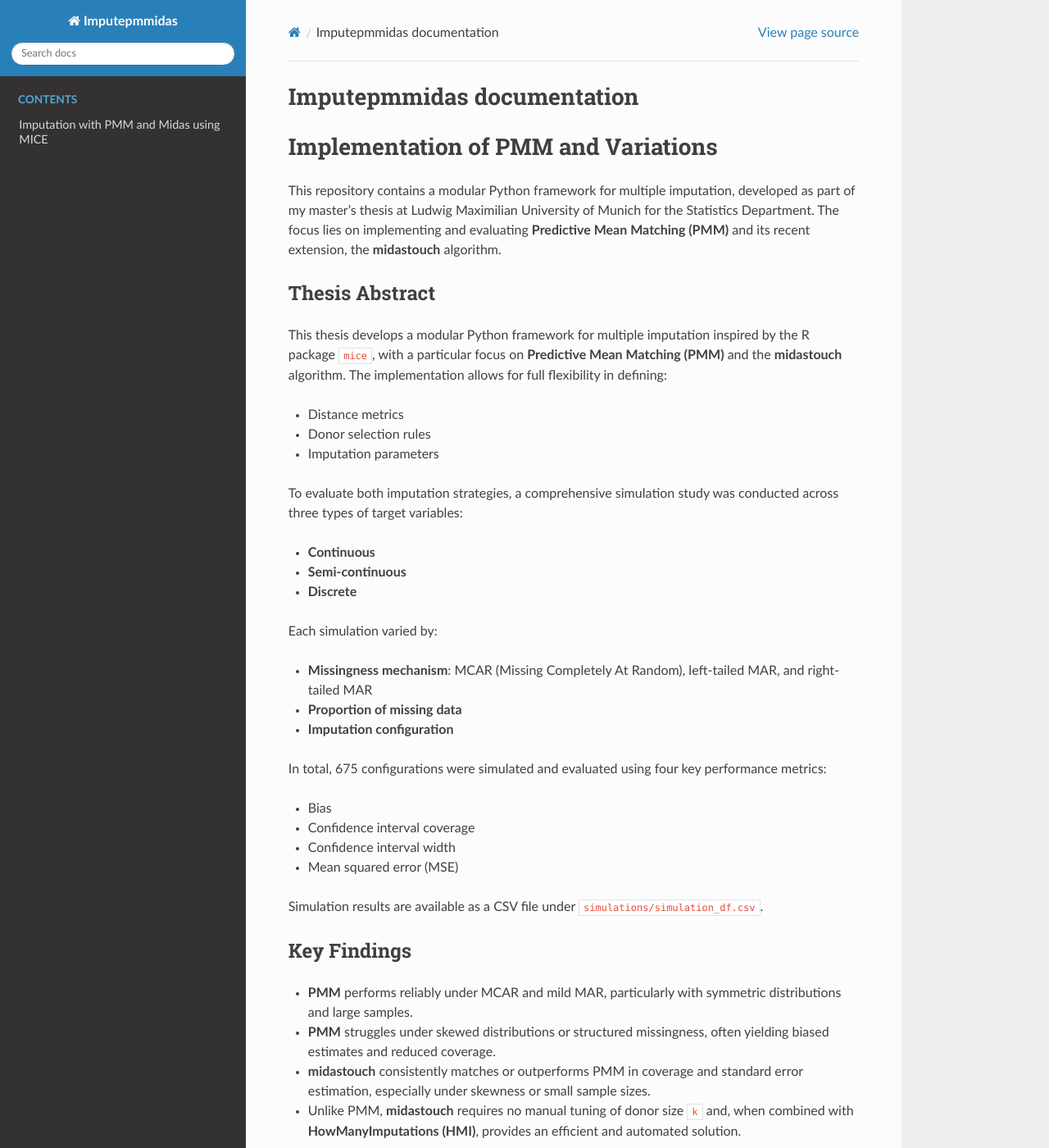
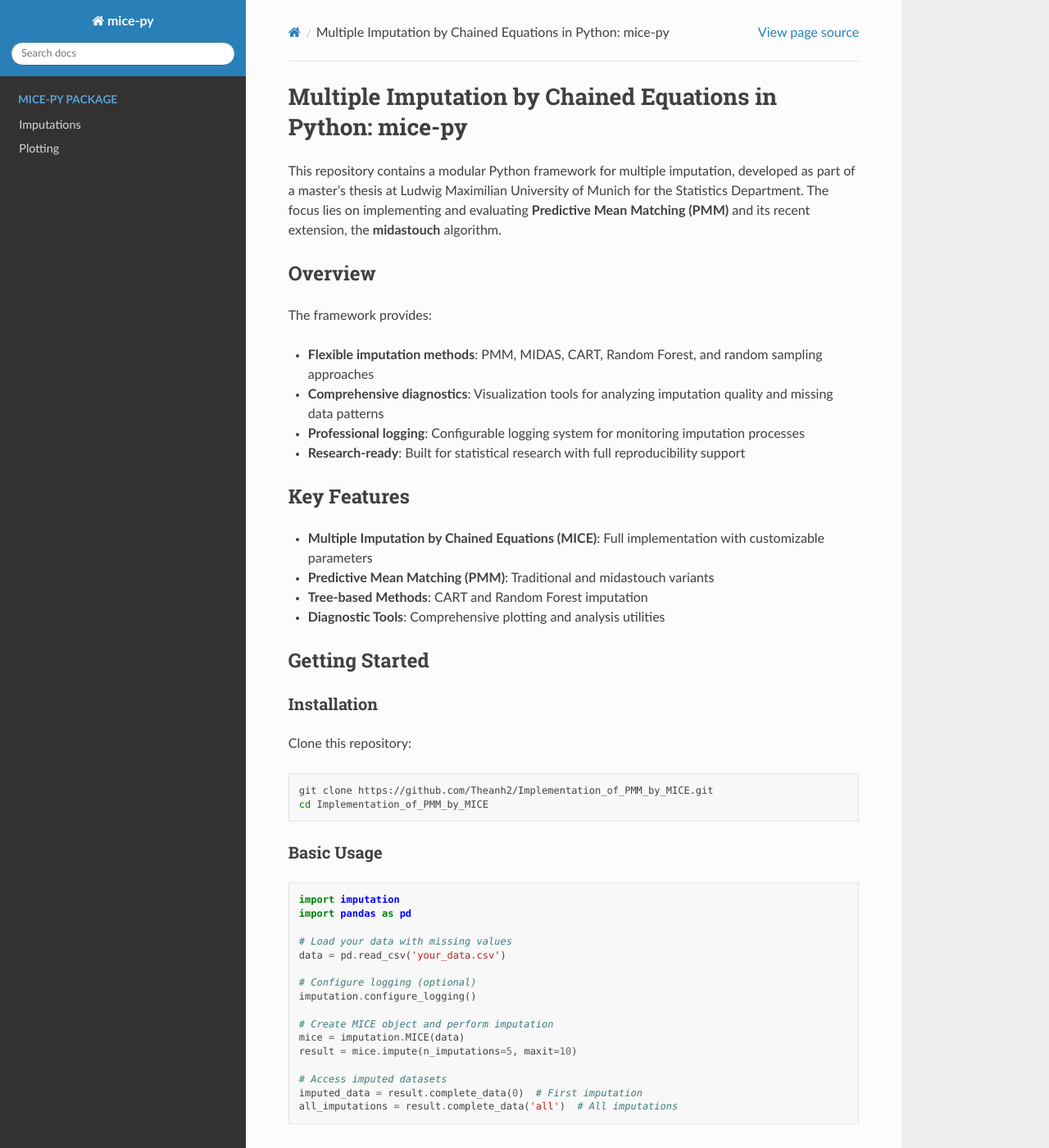
Before and after one commit to Theanh2/Implementation_of_PMM_by_MICE, a Sphinx documentation site: the page built from docs/source/index.rst, in a window 1280 px wide and 1400 px high. Shown: the whole window at 82% size. Built offline with Sphinx 7.4.7 and the Read the Docs theme 3.1.0, drawn with Linux system fonts in a browser that asks for light colours; some of the changed text lies outside the part shown.

Commit message:
docs first version

```diff
--- a/docs/source/conf.py
+++ b/docs/source/conf.py
@@ -9,9 +9,7 @@ import os
 import sys
 sys.path.insert(0, os.path.abspath('../..'))
 
-project = 'Imputepmmidas'
-copyright = '2025, The Anh Vu'
-author = 'The Anh Vu'
+project = 'mice-py'
 release = '0.1.0'
 
 # -- General configuration ---------------------------------------------------
--- a/docs/source/index.rst
+++ b/docs/source/index.rst
@@ -1,53 +1,25 @@
-.. Imputepmmidas documentation master file, created by
-   sphinx-quickstart on Sun Jun 22 19:37:44 2025.
-   You can adapt this file completely to your liking, but it should at least
-   contain the root `toctree` directive.
+Multiple Imputation by Chained Equations in Python: mice-py
+============================================================
 
-Imputepmmidas documentation
-===========================
+This repository contains a modular Python framework for multiple imputation, developed as part of a master's thesis at Ludwig Maximilian University of Munich for the Statistics Department. The focus lies on implementing and evaluating **Predictive Mean Matching (PMM)** and its recent extension, the **midastouch** algorithm.
 
-Implementation of PMM and Variations
-====================================
+Overview
+--------
 
-This repository contains a modular Python framework for multiple imputation, developed as part of my master's thesis at Ludwig Maximilian University of Munich for the Statistics Department. The focus lies on implementing and evaluating **Predictive Mean Matching (PMM)** and its recent extension, the **midastouch** algorithm.
+The framework provides:
 
-Thesis Abstract
----------------
+- **Flexible imputation methods**: PMM, MIDAS, CART, Random Forest, and random sampling approaches
+- **Comprehensive diagnostics**: Visualization tools for analyzing imputation quality and missing data patterns
+- **Professional logging**: Configurable logging system for monitoring imputation processes
+- **Research-ready**: Built for statistical research with full reproducibility support
 
-This thesis develops a modular Python framework for multiple imputation inspired by the R package ``mice``, with a particular focus on **Predictive Mean Matching (PMM)** and the **midastouch** algorithm. The implementation allows for full flexibility in defining:
-
-- Distance metrics
-- Donor selection rules
-- Imputation parameters
-
-To evaluate both imputation strategies, a comprehensive simulation study was conducted across three types of target variables:
-
-- **Continuous**
-- **Semi-continuous**
-- **Discrete**
-
-Each simulation varied by:
-
-- **Missingness mechanism**: MCAR (Missing Completely At Random), left-tailed MAR, and right-tailed MAR
-- **Proportion of missing data**
-- **Imputation configuration**
-
-In total, 675 configurations were simulated and evaluated using four key performance metrics:
-
-- Bias
-- Confidence interval coverage
-- Confidence interval width
-- Mean squared error (MSE)
-
-Simulation results are available as a CSV file under ``simulations/simulation_df.csv``.
-
-Key Findings
+Key Features
 ------------
 
-- **PMM** performs reliably under MCAR and mild MAR, particularly with symmetric distributions and large samples.
-- **PMM** struggles under skewed distributions or structured missingness, often yielding biased estimates and reduced coverage.
-- **midastouch** consistently matches or outperforms PMM in coverage and standard error estimation, especially under skewness or small sample sizes.
-- Unlike PMM, **midastouch** requires no manual tuning of donor size ``k`` and, when combined with **HowManyImputations (HMI)**, provides an efficient and automated solution.
+- **Multiple Imputation by Chained Equations (MICE)**: Full implementation with customizable parameters
+- **Predictive Mean Matching (PMM)**: Traditional and midastouch variants
+- **Tree-based Methods**: CART and Random Forest imputation
+- **Diagnostic Tools**: Comprehensive plotting and analysis utilities
 
 Getting Started
 ---------------
@@ -59,17 +31,44 @@ Clone this repository:
 
 .. code-block:: bash
 
-   git clone https://github.com/Theanh2/Implementation_of_PMM_by_MICE.git@detached
+   git clone https://github.com/Theanh2/Implementation_of_PMM_by_MICE.git
    cd Implementation_of_PMM_by_MICE
 
-Or directly install via pip:
+Basic Usage
+~~~~~~~~~~~
 
-.. code-block:: bash
+.. code-block:: python
 
-   pip install git+https://github.com/Theanh2/Implementation_of_PMM_by_MICE.git@detached
+   import imputation
+   import pandas as pd
+
+   # Load your data with missing values
+   data = pd.read_csv('your_data.csv')
+
+   # Configure logging (optional)
+   imputation.configure_logging()
+
+   # Create MICE object and perform imputation
+   mice = imputation.MICE(data)
+   result = mice.impute(n_imputations=5, maxit=10)
+
+   # Access imputed datasets
+   imputed_data = result.complete_data(0)  # First imputation
+   all_imputations = result.complete_data('all')  # All imputations
+
+Documentation
+-------------
 
 .. toctree::
    :maxdepth: 2
-   :caption: Contents
+   :caption: mice-py package
 
-   modules
+   imputation/index
+   plotting/index
+
+Indices and Tables
+==================
+
+* :ref:`genindex`
+* :ref:`modindex`
+* :ref:`search`
--- a/docs/source/modules.rst
+++ /dev/null
@@ -1,8 +0,0 @@
-Imputation with PMM and Midas using MICE
-=========================================
-
-.. toctree::
-   :maxdepth: 4
-
-   imputation/index
-   simulation/index
```
Also changed, not shown: docs/source/imputation/Auxiliary.rst (deleted, +0 -23 lines), docs/source/imputation/index.rst (+92 -8 lines), docs/source/plotting/index.rst (added, +20 -0 lines), docs/source/simulation/index.rst (deleted, +0 -10 lines).
